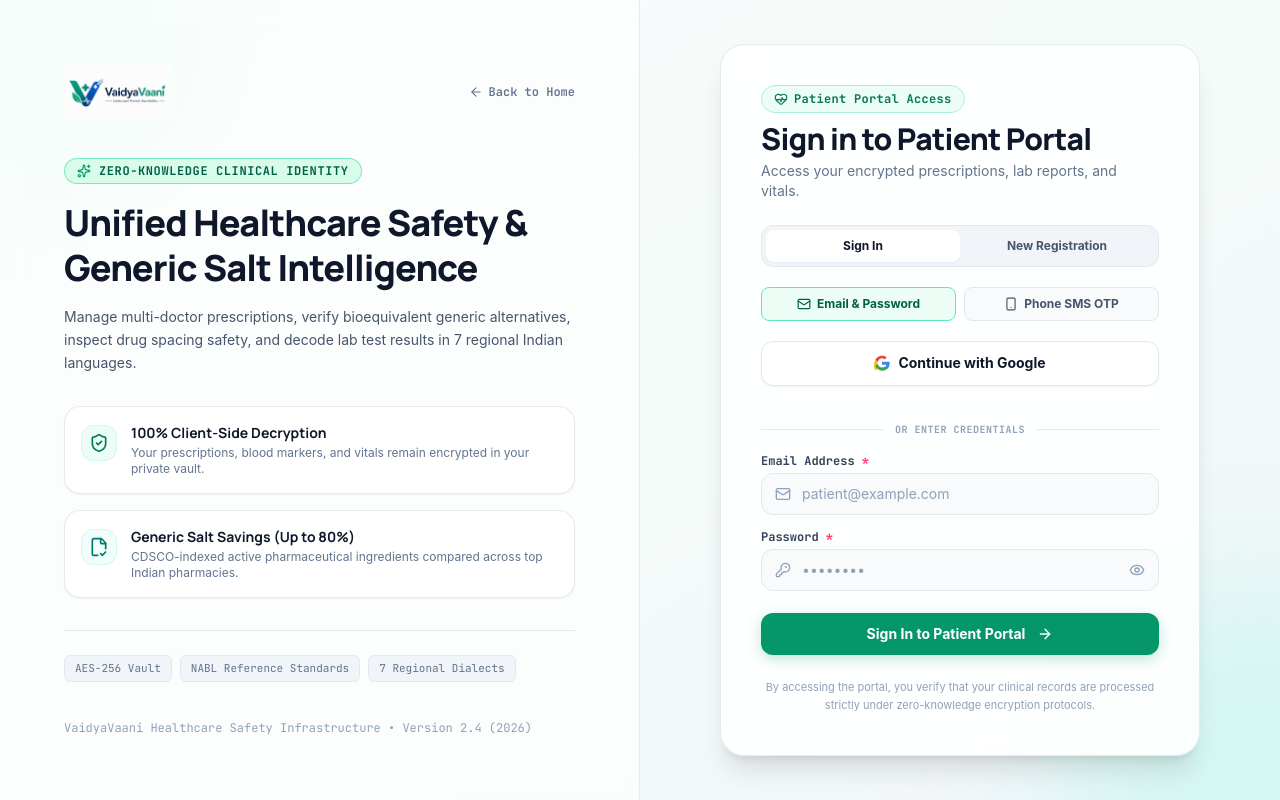
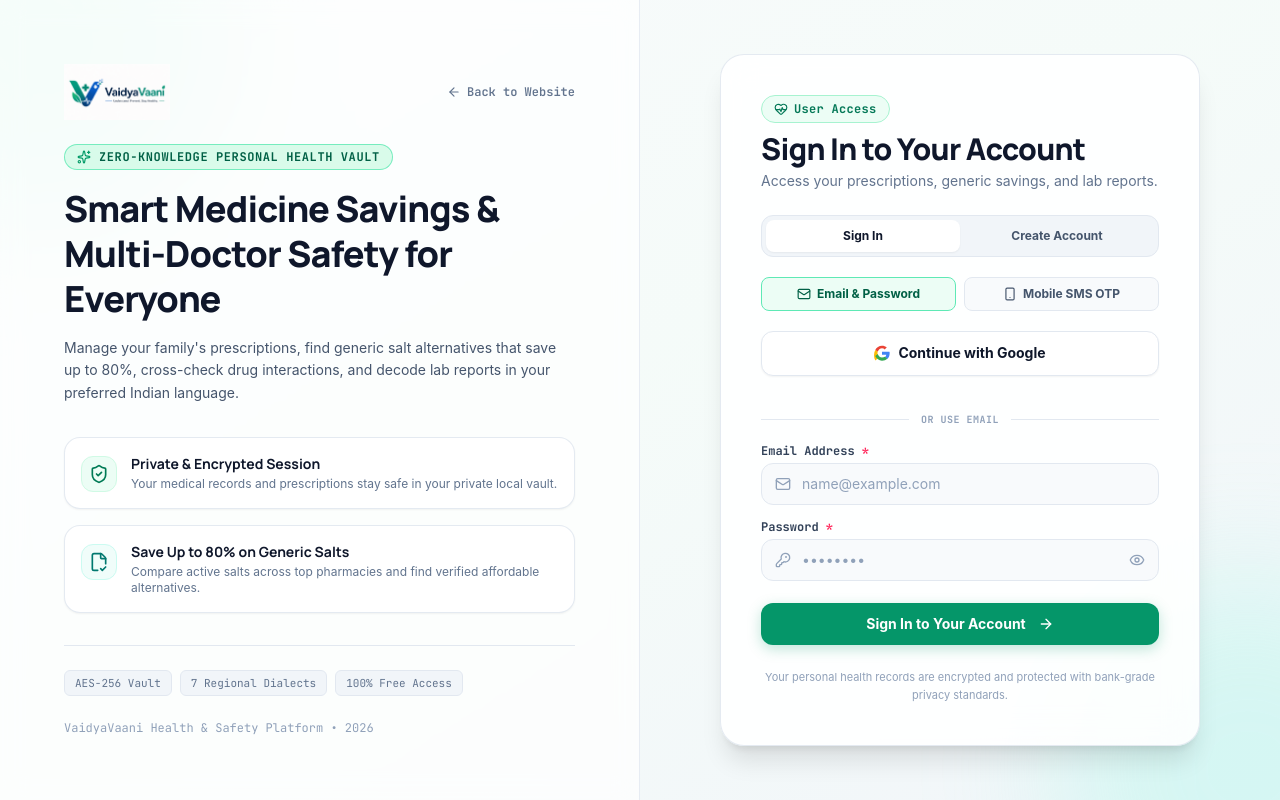
Before and after one commit to S-AM-GUPTA/VaidyaVaani, a React (Vite) app in the folder client/: page /login in a window 1280 px wide. Built offline with nearby package versions, Linux system fonts and the light colour scheme; no server answers.

Commit message:
refactor: replace hospital patient terminology with universal user and health vault wording

```diff
--- a/client/src/components/layout/Navbar.tsx
+++ b/client/src/components/layout/Navbar.tsx
@@ -35,7 +35,7 @@
   const { isAuthenticated, logout, user } = useAuth();
   const { currentLanguage, setLanguage, t } = useLanguage();
 
-  const userDisplayName = user?.displayName || (user?.email ? user.email.split('@')[0] : (user?.phoneNumber ? user.phoneNumber : 'Patient Vault'));
+  const userDisplayName = user?.displayName || (user?.email ? user.email.split('@')[0] : (user?.phoneNumber ? user.phoneNumber : 'Health Vault'));
 
   const [isLangOpen, setIsLangOpen] = useState(false);
   const [isNotifOpen, setIsNotifOpen] = useState(false);
@@ -359,10 +359,10 @@
             ) : (
               <button
                 onClick={() => navigate('/login')}
-                className="btn-med-primary text-xs font-semibold"
+                className="btn-med-primary text-xs font-semibold cursor-pointer"
               >
                 <HeartPulse className="w-4 h-4" />
-                <span>Patient Portal Login</span>
+                <span>Sign In / Vault</span>
               </button>
             )}
 
--- a/client/src/pages/Home.tsx
+++ b/client/src/pages/Home.tsx
@@ -194,7 +194,7 @@
           <div>
             <div className="text-xs font-semibold uppercase tracking-wider text-sky-700 mb-1 flex items-center gap-2 font-mono">
               <span className="w-2 h-2 rounded-full bg-sky-600"></span>
-              {currentLanguage.native} • Patient Health Dashboard
+              {currentLanguage.native} • Health & Medicine Dashboard
             </div>
             <h1 className="text-3xl sm:text-4xl font-bold text-slate-900 tracking-tight">
               {t('vaultTitle')}
--- a/client/src/pages/Login.tsx
+++ b/client/src/pages/Login.tsx
@@ -81,7 +81,7 @@
     }
 
     if (authMode === 'signup' && !fullName.trim()) {
-      setError('Please enter your full name for your clinical health record.');
+      setError('Please enter your full name.');
       return;
     }
 
@@ -170,7 +170,7 @@
       {/* Invisible container for Firebase Phone reCAPTCHA */}
       <div id="recaptcha-container"></div>
 
-      {/* Left Side — Clinical Overview & Architecture Highlights */}
+      {/* Left Side — Overview & Platform Highlights */}
       <div className="hidden lg:flex lg:w-1/2 relative flex-col justify-between p-12 lg:p-16 border-r border-slate-200/80 bg-white/70 backdrop-blur-md">
 
         {/* Top Header & Logo */}
@@ -182,24 +182,24 @@
             className="inline-flex items-center gap-1.5 text-xs font-semibold text-slate-500 hover:text-emerald-700 transition-colors font-mono"
           >
             <ArrowLeft className="w-3.5 h-3.5" />
-            <span>Back to Home</span>
+            <span>Back to Website</span>
           </Link>
         </div>
 
-        {/* Center Patient Guarantee Card */}
+        {/* Center Card */}
         <div className="my-auto w-full max-w-lg mx-auto">
 
           <div className="inline-flex items-center gap-2 px-3 py-1 rounded-full bg-emerald-100/80 text-emerald-800 text-xs font-mono font-bold uppercase tracking-wider mb-4 border border-emerald-300/80">
             <Sparkles className="w-3.5 h-3.5 text-emerald-600" />
-            Zero-Knowledge Clinical Identity
+            Zero-Knowledge Personal Health Vault
           </div>
 
           <h1 className="font-headline text-3xl xl:text-4xl font-extrabold text-slate-900 tracking-tight leading-tight mb-4">
-            Unified Healthcare Safety & Generic Salt Intelligence
+            Smart Medicine Savings & Multi-Doctor Safety for Everyone
           </h1>
 
           <p className="text-sm text-slate-600 leading-relaxed mb-8">
-            Manage multi-doctor prescriptions, verify bioequivalent generic alternatives, inspect drug spacing safety, and decode lab test results in 7 regional Indian languages.
+            Manage your family's prescriptions, find generic salt alternatives that save up to 80%, cross-check drug interactions, and decode lab reports in your preferred Indian language.
           </p>
 
           <div className="space-y-4">
@@ -208,8 +208,8 @@
                 <ShieldCheck className="w-5 h-5" />
               </div>
               <div>
-                <h4 className="text-sm font-bold text-slate-900">100% Client-Side Decryption</h4>
-                <p className="text-xs text-slate-500 mt-0.5">Your prescriptions, blood markers, and vitals remain encrypted in your private vault.</p>
+                <h4 className="text-sm font-bold text-slate-900">Private & Encrypted Session</h4>
+                <p className="text-xs text-slate-500 mt-0.5">Your medical records and prescriptions stay safe in your private local vault.</p>
               </div>
             </div>
 
@@ -218,8 +218,8 @@
                 <FileCheck2 className="w-5 h-5" />
               </div>
               <div>
-                <h4 className="text-sm font-bold text-slate-900">Generic Salt Savings (Up to 80%)</h4>
-                <p className="text-xs text-slate-500 mt-0.5">CDSCO-indexed active pharmaceutical ingredients compared across top Indian pharmacies.</p>
+                <h4 className="text-sm font-bold text-slate-900">Save Up to 80% on Generic Salts</h4>
+                <p className="text-xs text-slate-500 mt-0.5">Compare active salts across top pharmacies and find verified affordable alternatives.</p>
               </div>
             </div>
           </div>
@@ -227,14 +227,14 @@
           {/* Clinical Security Badges */}
           <div className="flex flex-wrap gap-2 mt-8 pt-6 border-t border-slate-200 text-[11px] font-mono text-slate-500">
             <span className="px-2.5 py-1 rounded-md bg-slate-100 border border-slate-200">AES-256 Vault</span>
-            <span className="px-2.5 py-1 rounded-md bg-slate-100 border border-slate-200">NABL Reference Standards</span>
             <span className="px-2.5 py-1 rounded-md bg-slate-100 border border-slate-200">7 Regional Dialects</span>
+            <span className="px-2.5 py-1 rounded-md bg-slate-100 border border-slate-200">100% Free Access</span>
           </div>
         </div>
 
         {/* Bottom Tag */}
         <div className="text-xs text-slate-400 font-mono">
-          VaidyaVaani Healthcare Safety Infrastructure • Version 2.4 (2026)
+          VaidyaVaani Health & Safety Platform • 2026
         </div>
       </div>
 
@@ -260,16 +260,16 @@
           <div className="mb-6 text-left">
             <div className="med-badge mb-2 font-mono">
               <HeartPulse className="w-3.5 h-3.5" />
-              Patient Portal Access
+              User Access
             </div>
 
             <h2 className="text-2xl sm:text-3xl font-extrabold text-slate-900 tracking-tight mb-1">
-              {authMode === 'login' ? 'Sign in to Patient Portal' : 'Register Your Health Profile'}
+              {authMode === 'login' ? 'Sign In to Your Account' : 'Create Your Free Account'}
             </h2>
             <p className="text-xs sm:text-sm text-slate-500">
               {authMode === 'login'
-                ? 'Access your encrypted prescriptions, lab reports, and vitals.'
-                : 'Create your personalized patient vault with verified medical metrics.'}
+                ? 'Access your prescriptions, generic savings, and lab reports.'
+                : 'Sign up in 30 seconds to track prescriptions and check medicine savings.'}
             </p>
           </div>
 
@@ -301,7 +301,7 @@
                   : 'text-slate-600 hover:text-slate-900'
               }`}
             >
-              New Registration
+              Create Account
             </button>
           </div>
 
@@ -335,7 +335,7 @@
               }`}
             >
               <Smartphone className="w-3.5 h-3.5" />
-              Phone SMS OTP
+              Mobile SMS OTP
             </button>
           </div>
 
@@ -363,7 +363,7 @@
           <div className="flex items-center my-4">
             <div className="flex-1 border-t border-slate-200"></div>
             <span className="px-3 text-[10px] uppercase font-mono text-slate-400 font-bold tracking-wider">
-              {authMethod === 'email' ? 'or enter credentials' : 'or mobile OTP'}
+              {authMethod === 'email' ? 'or use email' : 'or mobile number'}
             </span>
             <div className="flex-1 border-t border-slate-200"></div>
           </div>
@@ -393,7 +393,7 @@
                     {/* Full Name */}
                     <div>
                       <label className="block text-xs font-bold text-slate-700 mb-1 font-mono">
-                        Patient Full Name <span className="text-rose-500">*</span>
+                        Full Name <span className="text-rose-500">*</span>
                       </label>
                       <div className="relative">
                         <div className="absolute inset-y-0 left-0 pl-3.5 flex items-center pointer-events-none">
@@ -460,7 +460,7 @@
                           value={age}
                           onChange={(e) => setAge(e.target.value)}
                           className="w-full px-3 py-2 bg-slate-50 border border-slate-200 rounded-xl focus:border-emerald-500 focus:bg-white focus:outline-none text-xs text-slate-900 font-mono"
-                          placeholder="e.g. 32"
+                          placeholder="e.g. 28"
                         />
                       </div>
 
@@ -518,7 +518,7 @@
                     value={email}
                     onChange={(e) => setEmail(e.target.value)}
                     className="w-full pl-10 pr-4 py-2.5 bg-slate-50 border border-slate-200 rounded-xl focus:border-emerald-500 focus:bg-white focus:outline-none transition-colors text-slate-900 placeholder:text-slate-400 text-sm"
-                    placeholder="patient@example.com"
+                    placeholder="name@example.com"
                   />
                 </div>
               </div>
@@ -558,11 +558,11 @@
                 {loading ? (
                   <>
                     <Loader2 className="animate-spin -ml-1 mr-2 h-4 w-4 text-white" />
-                    {authMode === 'login' ? 'Authenticating...' : 'Creating Clinical Vault...'}
+                    {authMode === 'login' ? 'Authenticating...' : 'Creating Your Account...'}
                   </>
                 ) : (
                   <>
-                    {authMode === 'login' ? 'Sign In to Patient Portal' : 'Complete Registration & Enter Vault'}
+                    {authMode === 'login' ? 'Sign In to Your Account' : 'Create Free Account & Enter Vault'}
                     <ArrowRight className="w-4 h-4 ml-1" />
                   </>
                 )}
@@ -581,7 +581,7 @@
                   {authMode === 'signup' && (
                     <div>
                       <label className="block text-xs font-bold text-slate-700 mb-1 font-mono">
-                        Patient Full Name <span className="text-rose-500">*</span>
+                        Full Name <span className="text-rose-500">*</span>
                       </label>
                       <div className="relative">
                         <div className="absolute inset-y-0 left-0 pl-3.5 flex items-center pointer-events-none">
@@ -692,9 +692,9 @@
             </div>
           )}
 
-          {/* Privacy Footnote */}
+          {/* Footnote */}
           <p className="text-[11px] text-center text-slate-400 mt-6 leading-relaxed">
-            By accessing the portal, you verify that your clinical records are processed strictly under zero-knowledge encryption protocols.
+            Your personal health records are encrypted and protected with bank-grade privacy standards.
           </p>
         </motion.div>
       </div>
--- a/client/src/pages/Profile.tsx
+++ b/client/src/pages/Profile.tsx
@@ -52,7 +52,7 @@
   const navigate = useNavigate();
   const { user } = useAuth();
 
-  const userAccountName = user?.displayName || (user?.email ? user.email.split('@')[0] : (user?.phoneNumber ? user.phoneNumber : 'Primary Patient'));
+  const userAccountName = user?.displayName || (user?.email ? user.email.split('@')[0] : (user?.phoneNumber ? user.phoneNumber : 'Account Holder'));
 
   // Persistent Family Profiles
   const [profiles, setProfiles] = useState<MemberData[]>(() => {
@@ -303,7 +303,7 @@
                     value={activeProfile.name}
                     onChange={(e) => handleUpdateActiveVitals('name', e.target.value)}
                     className="bg-white border border-slate-300 rounded-lg px-3 py-1 text-xl font-bold text-slate-900 outline-none focus:border-sky-500"
-                    placeholder="Patient Name"
+                    placeholder="Full Name"
                   />
                 </div>
               ) : (
```
Also changed, not shown: client/src/components/layout/Footer.tsx (+5 -5 lines).
